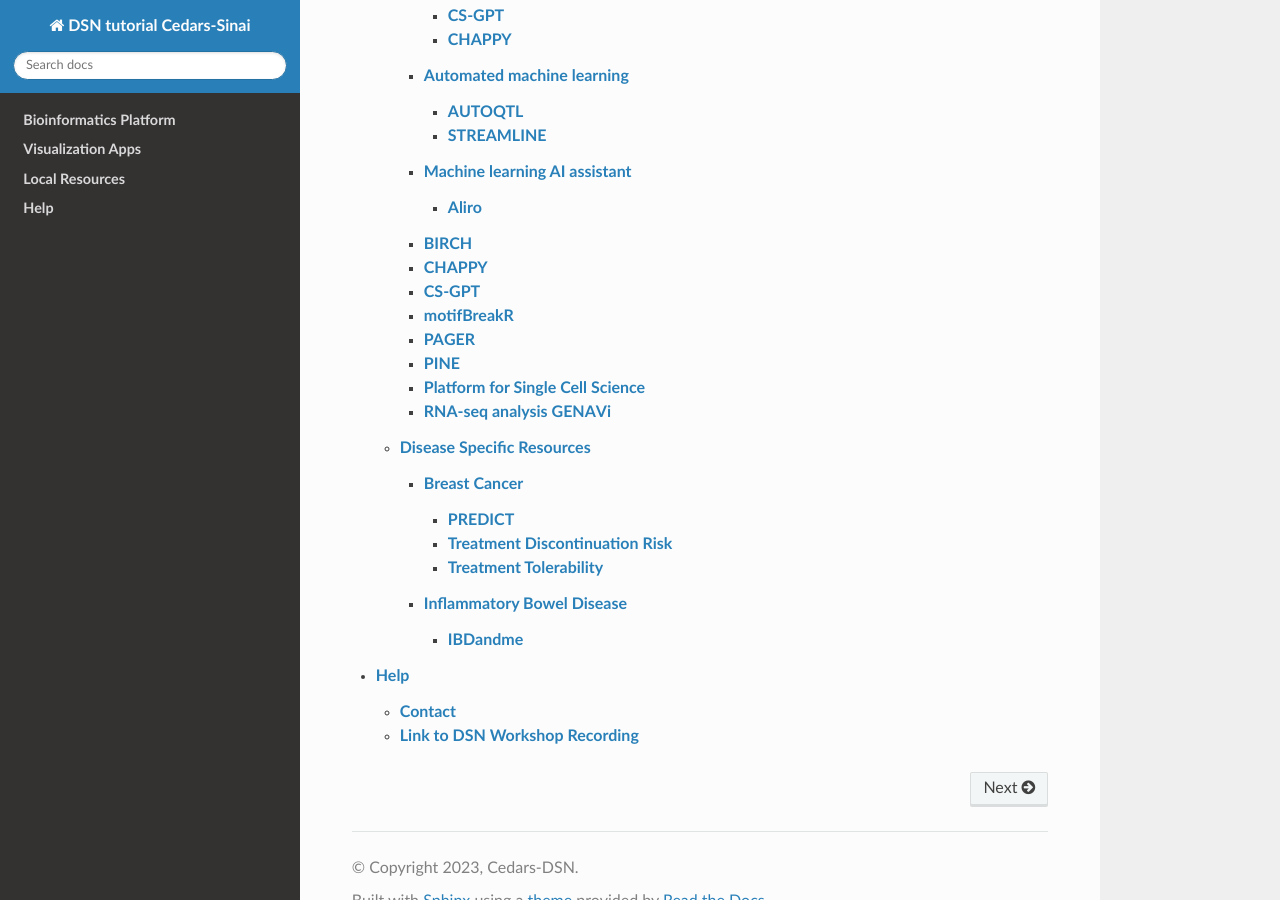
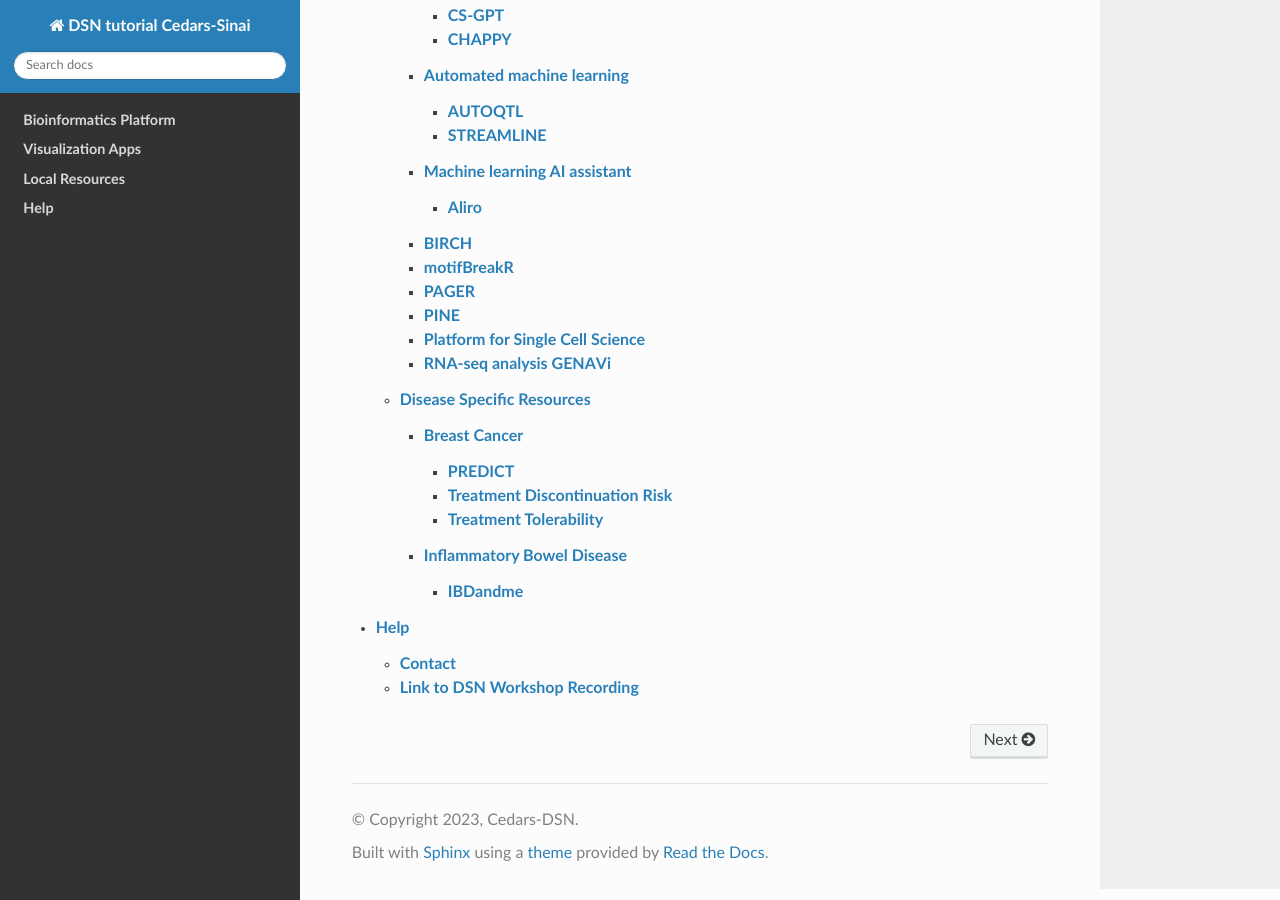
Before and after one commit to CedarsDSN/DSN_tutorial_page, a Sphinx documentation site: the page built from docs/index.rst, in a window 1280 px wide and 900 px high, scrolled down 789 px. Built offline with Sphinx 7.4.7 and the Read the Docs theme 3.1.0, drawn with Linux system fonts in a browser that asks for light colours; pages that are not in the unit, such as notebooks, are missing from menus.

Commit message:
Update index.rst

```diff
--- a/docs/Local Resources/General Computational Resources/index.rst
+++ b/docs/Local Resources/General Computational Resources/index.rst
@@ -9,11 +9,8 @@
    Automated machine learning/index.rst
    Machine learning AI assistant/index.rst
    BIRCH.rst
-   CHAPPY.rst
-   CS-GPT.rst
    motifBreakR.rst
    PAGER.rst
    PINE.rst
    Platform for Single Cell Science.rst
    RNA-seq analysis GENAVi.rst
-   STREAMLINE.rst
```
